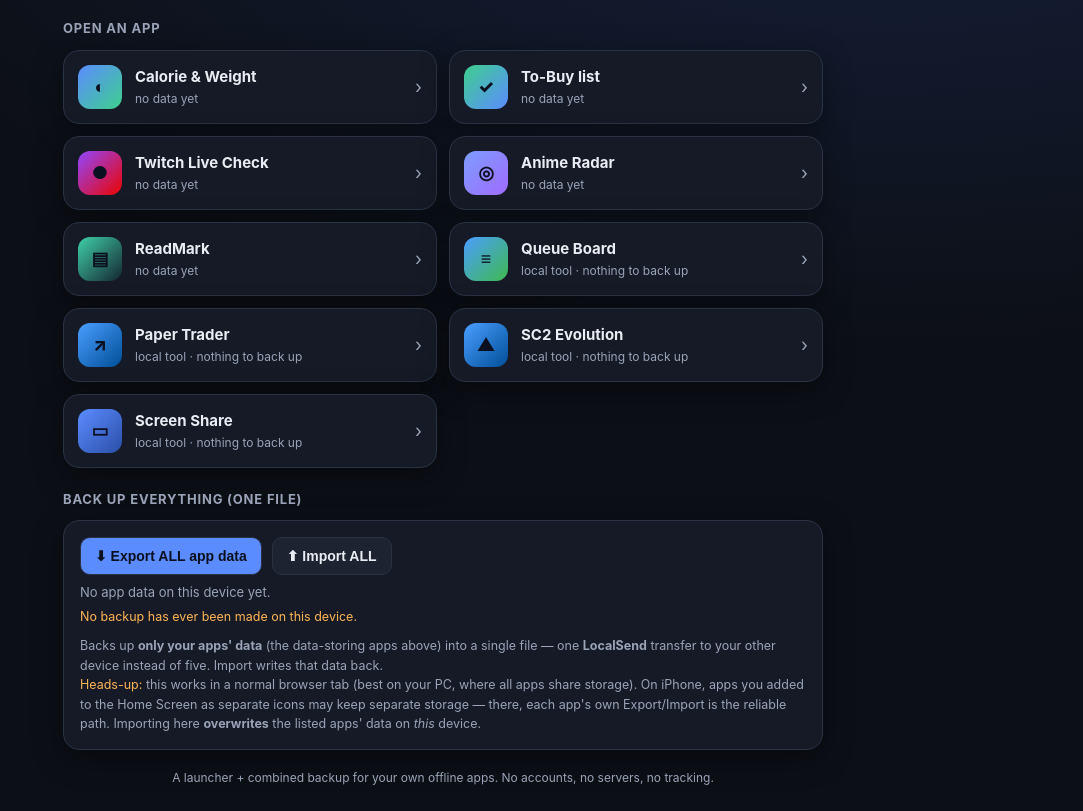
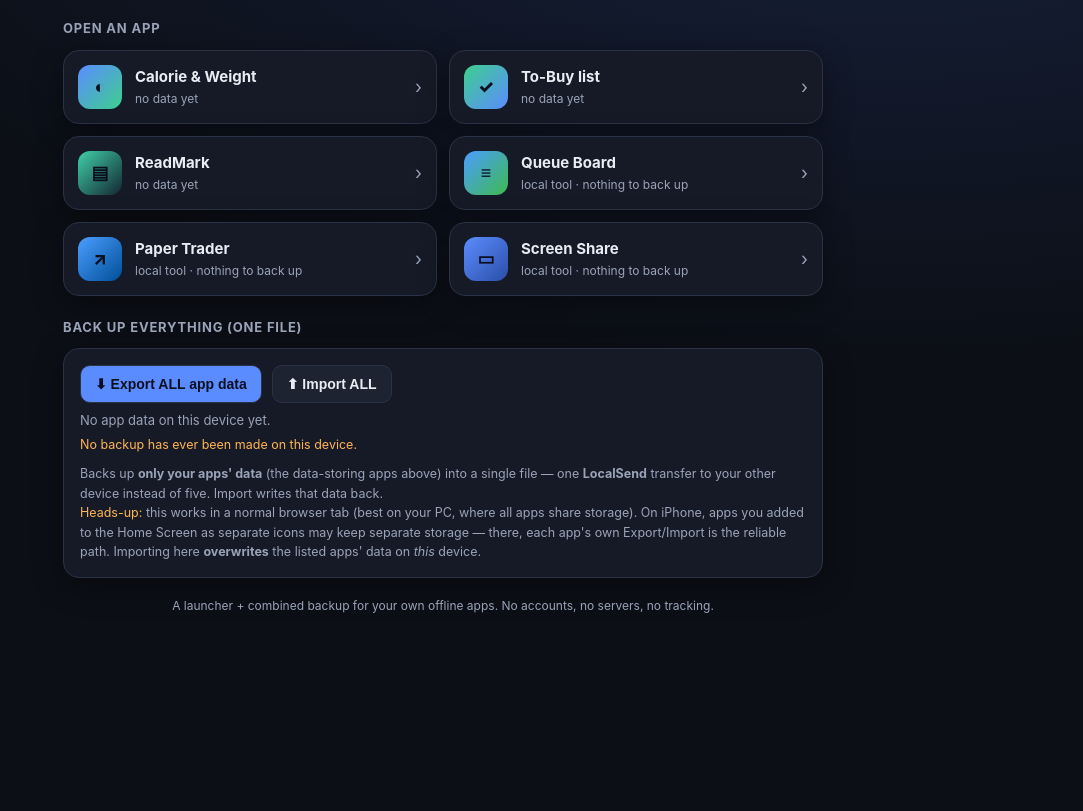
Before and after one commit to amedents/app-hub, a plain HTML site: page index.html in a window 1280 px wide. Shown: the part 78-889 px from the top of the page, without its empty margins (197-1280 px from the left). After the commit the page ends 800 px from the top, so only its background shows below. Drawn offline with Linux system fonts and the light colour scheme.

Commit message:
app hub: build 20261113104208

```diff
--- a/index.html
+++ b/index.html
@@ -144,8 +144,11 @@
   const APPS=[
     {key:"calwt_v1",        name:"Calorie & Weight", path:"calorie-companion", glyph:"◐", a1:"#5b8cff", a2:"#3ecf8e"},
     {key:"tobuy_v1",        name:"To-Buy list",      path:"to-buy",            glyph:"✓", a1:"#3ecf8e", a2:"#5b8cff"},
-    {key:"twlive_v1",       name:"Twitch Live Check",path:"twitch-live",       glyph:"●", a1:"#9146ff", a2:"#eb0400"},
-    {key:"aniradar_v1",     name:"Anime Radar",      path:"anime-radar",       glyph:"◎", a1:"#7c9cff", a2:"#a06bff"},
+    // hidden:true: no tile, per user request, but still published and still in Backup-All. NOT removed from APPS
+    // like Forza below: on the phone this Hub is the one storage container their data lives in, and a key
+    // missing from APPS is neither exported nor accepted back on import.
+    {key:"twlive_v1",       name:"Twitch Live Check",path:"twitch-live",       glyph:"●", a1:"#9146ff", a2:"#eb0400", hidden:true},
+    {key:"aniradar_v1",     name:"Anime Radar",      path:"anime-radar",       glyph:"◎", a1:"#7c9cff", a2:"#a06bff", hidden:true},
     // Forza Tune Calc deliberately NOT listed here: still published & reachable at its direct URL
     // (https://amedents.github.io/forza-tune-calc/), just hidden from the Hub launcher per user request.
     {key:"readmark_v1",     name:"ReadMark",         path:"readmark",          glyph:"▤", a1:"#3fd0a8", a2:"#142632"},
@@ -156,8 +159,6 @@
     {key:"queue_board_web_v1", name:"Queue Board",    path:"queue-board-web",   glyph:"≡", a1:"#4A9EFF", a2:"#3FB950", tool:true},
     // tool:true for the same reason as the Queue Board: its storage holds the key to the trading snapshot.
     {key:"paper_trader_v1",  name:"Paper Trader",     path:"paper-trader",      glyph:"↗", a1:"#4A9EFF", a2:"#004F98", tool:true},
-    // tool:true for the same reason again: its storage holds the key to the evolution board's snapshot.
-    {key:"sc2_evolution_board_v1", name:"SC2 Evolution", path:"sc2-evolution-board", glyph:"▲", a1:"#4A9EFF", a2:"#004F98", tool:true},
     // tool:true for the same reason: its storage holds the device key that opens the PC's screen.
     {key:"screen_share_v1",  name:"Screen Share",     path:"screen-share",      glyph:"▭", a1:"#5b8cff", a2:"#2b4fa8", tool:true}
   ];
@@ -223,7 +224,7 @@
   function renderApps(){
     const box=document.getElementById("apps"); box.innerHTML="";
     let present=0, bytes=0;
-    APPS.forEach(app=>{
+    APPS.filter(app=>!app.hidden).forEach(app=>{
       const v=app.tool?null:readKey(app.key); const has=!!v; if(has){ present++; bytes+=v.length; }
       // href kept as a graceful fallback (long-press / no-JS); click opens in-place to avoid the iOS flash.
       const a=document.createElement("a"); a.className="app"; a.href=BASE+app.path+"/";
@@ -238,7 +239,7 @@
     });
     const t=document.getElementById("total");
     const totalSize = bytes>=1024 ? (bytes/1024).toFixed(1)+" KB" : bytes+" B";
-    t.innerHTML = present ? ("<b>"+present+"</b> of "+APPS.length+" apps have data here · "+totalSize+" total") : "No app data on this device yet.";
+    t.innerHTML = present ? ("<b>"+present+"</b> of "+APPS.filter(a=>!a.hidden).length+" apps have data here · "+totalSize+" total") : "No app data on this device yet.";
   }
 
   // ---- backup all ----
@@ -315,7 +316,7 @@
    SW can't refresh them. On resume/focus, refetch this page; if its build token changed, reload once.
    BUILD is the literal placeholder in the source (feature inert) and is stamped to a unique id at publish. */
 (function(){
-  var BUILD="20261111181754";
+  var BUILD="20261113104208";
   if(BUILD.indexOf("APP_BUILD")>-1) return;            // unstamped (local/dev) -> disabled
   var busy=false;
   function check(){
```
